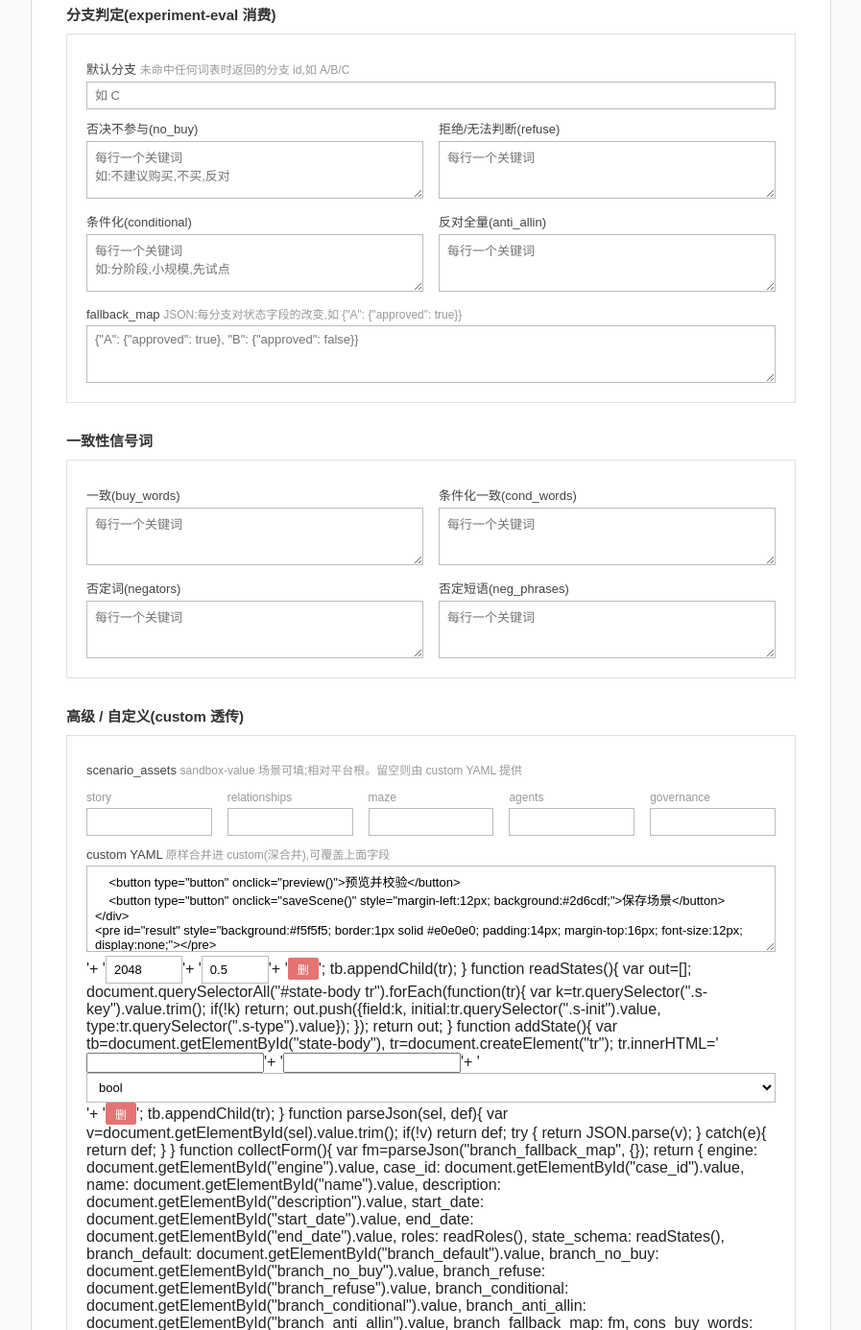
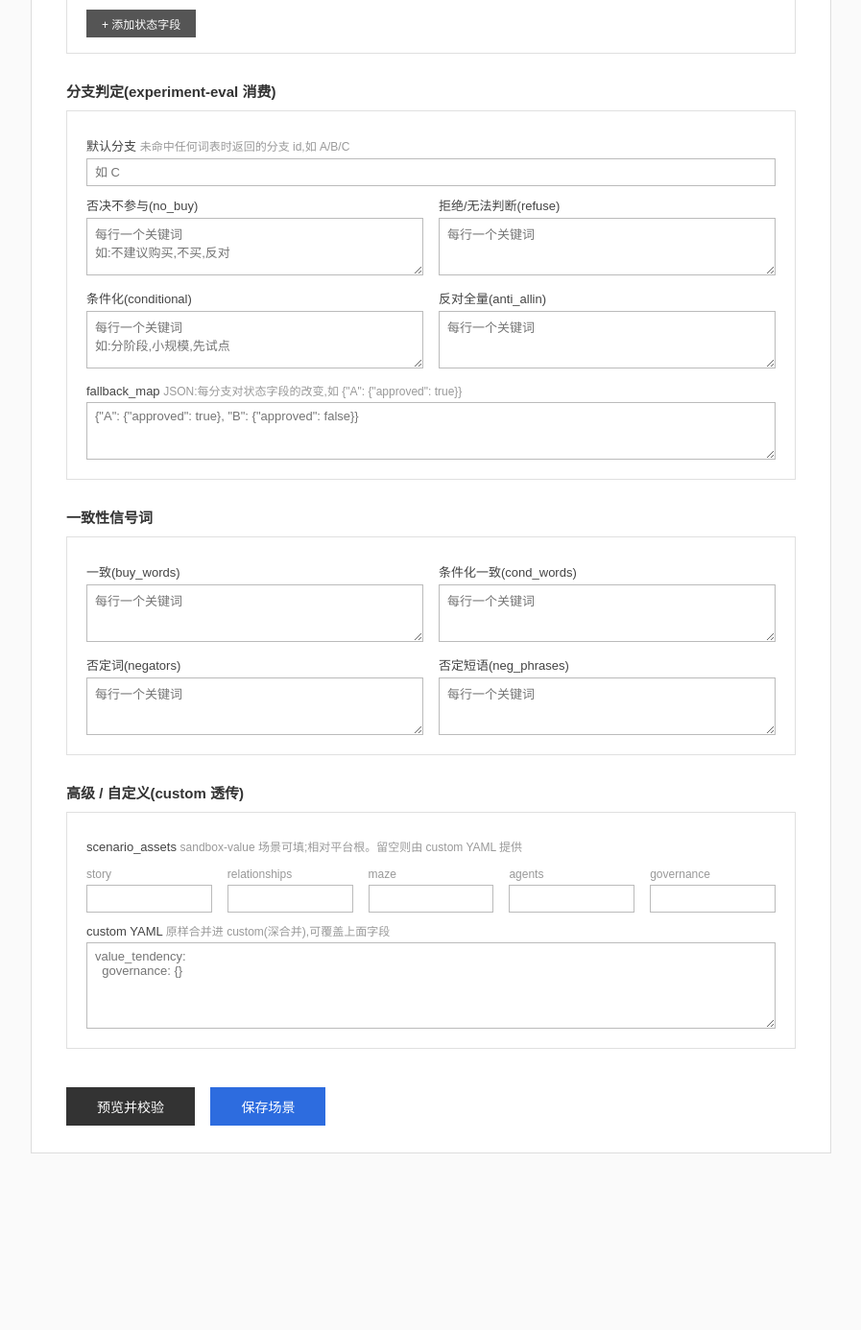
Before and after one commit to hellobs/mavis, a FastAPI app: page /scenario in a window 1280 px wide. Shown: the part 973-2359 px from the top of the page at 96% size, without its empty margins (191-1088 px from the left). After the commit the page ends 2175 px from the top, so only its background shows below. Run offline with FastAPI, Linux system fonts and the light colour scheme.

Commit message:
fix(config_tool): scenario page textarea placeholder 缺闭合引号导致 JS 源码裸露,补全引号恢复渲染

```diff
--- a/config_tool/templates/scenario.html
+++ b/config_tool/templates/scenario.html
@@ -134,7 +134,7 @@
         <div><label class="opt">governance</label><input type="text" id="asset_governance"></div>
     </div>
     <label>custom YAML <span class="opt">原样合并进 custom(深合并),可覆盖上面字段</span></label>
-    <textarea id="custom_yaml" style="height:90px;" placeholder="value_tendency:&#10;  governance: {}</textarea>
+    <textarea id="custom_yaml" style="height:90px;" placeholder="value_tendency:&#10;  governance: {}"></textarea>
 </div>
 
 <div style="margin-top:20px;">
```
